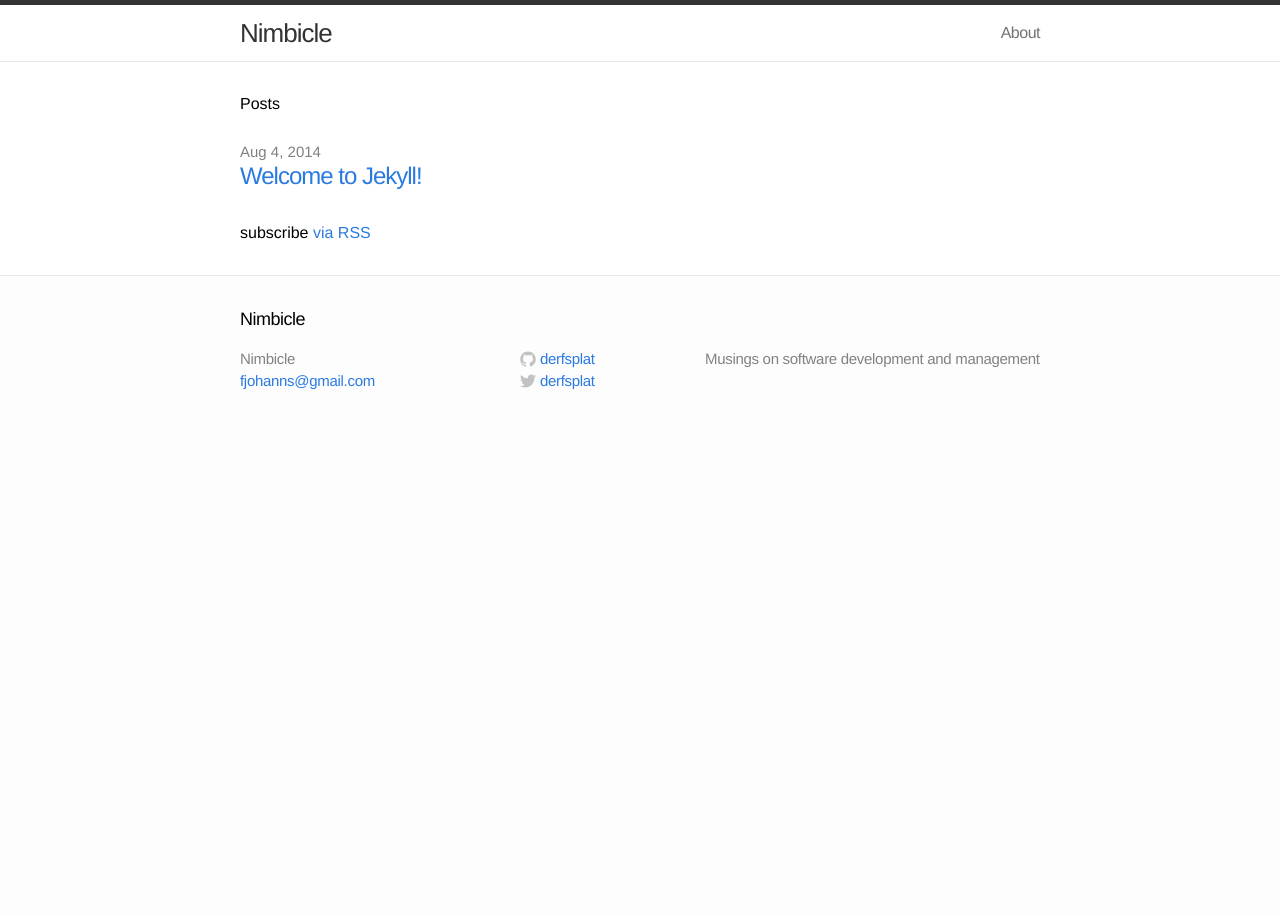
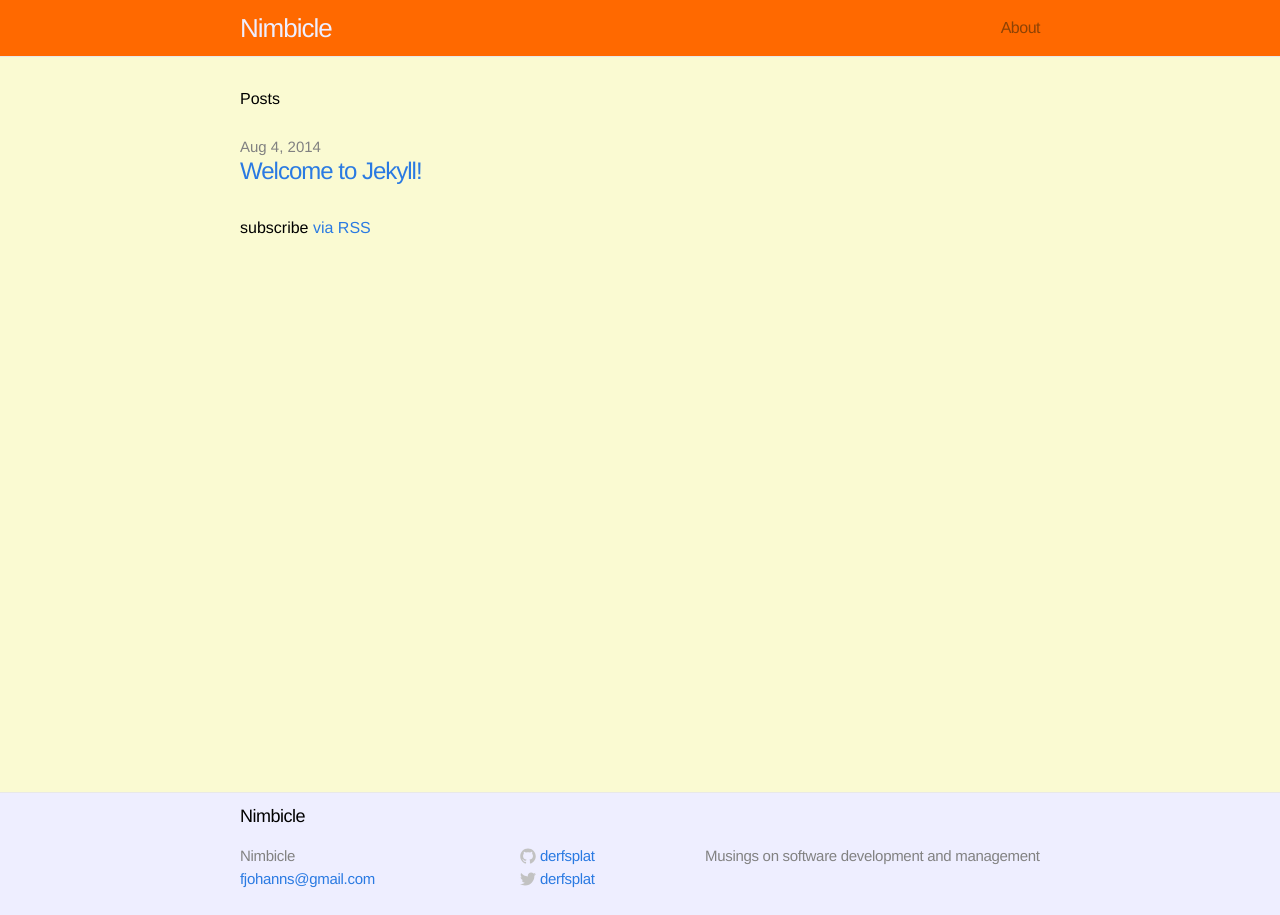
Before and after one commit to derfsplat/derfsplat.github.io, a Jekyll site: the page built from index.html, in a window 1280 px wide. Built offline with Jekyll 4.4.1, drawn with Linux system fonts in a browser that asks for light colours.

Commit message:
feat(css): initial orange theme

```diff
--- a/css/main.css
+++ b/css/main.css
@@ -41,17 +41,16 @@ a:visited { color: #205caa; }
 /* Site header */
 
 .site-header {
-  border-top: 5px solid #333;
   border-bottom: 1px solid #e8e8e8;
   min-height: 56px;
-  background-color: white;
+  background-color: #FF6900;
 }
 
 .site-title,
 .site-title:hover,
 .site-title:visited {
   display: block;
-  color: #333;
+  color: #eef;
   font-size: 26px;
   letter-spacing: -1px;
   float: left;
@@ -69,7 +68,7 @@ a:visited { color: #205caa; }
 
 .site-nav .page-link {
   margin-left: 20px;
-  color: #727272;
+  color: #8E4305;
   letter-spacing: -.5px;
 }
 
@@ -77,7 +76,8 @@ a:visited { color: #205caa; }
 
 .site-footer {
   border-top: 1px solid #e8e8e8;
-  padding: 30px 0;
+  padding: 10px 0;
+  background-color: #eef;
 }
 
 .footer-heading {
@@ -137,7 +137,8 @@ a:visited { color: #205caa; }
 
 .page-content {
   padding: 30px 0;
-  background-color: #fff;
+  background-color: lightgoldenrodyellow;
+  height: 75vh;
 }
 
 
@@ -224,6 +225,13 @@ a:visited { color: #205caa; }
 
 .post-content ul,
 .post-content ol { padding-left: 20px; }
+
+.post {
+  padding: 10px;
+  box-shadow: 1px 1px 5px #888888;
+  border-width: 1px;
+  border-radius: 5px;
+}
 
 .post pre,
 .post code {
```
